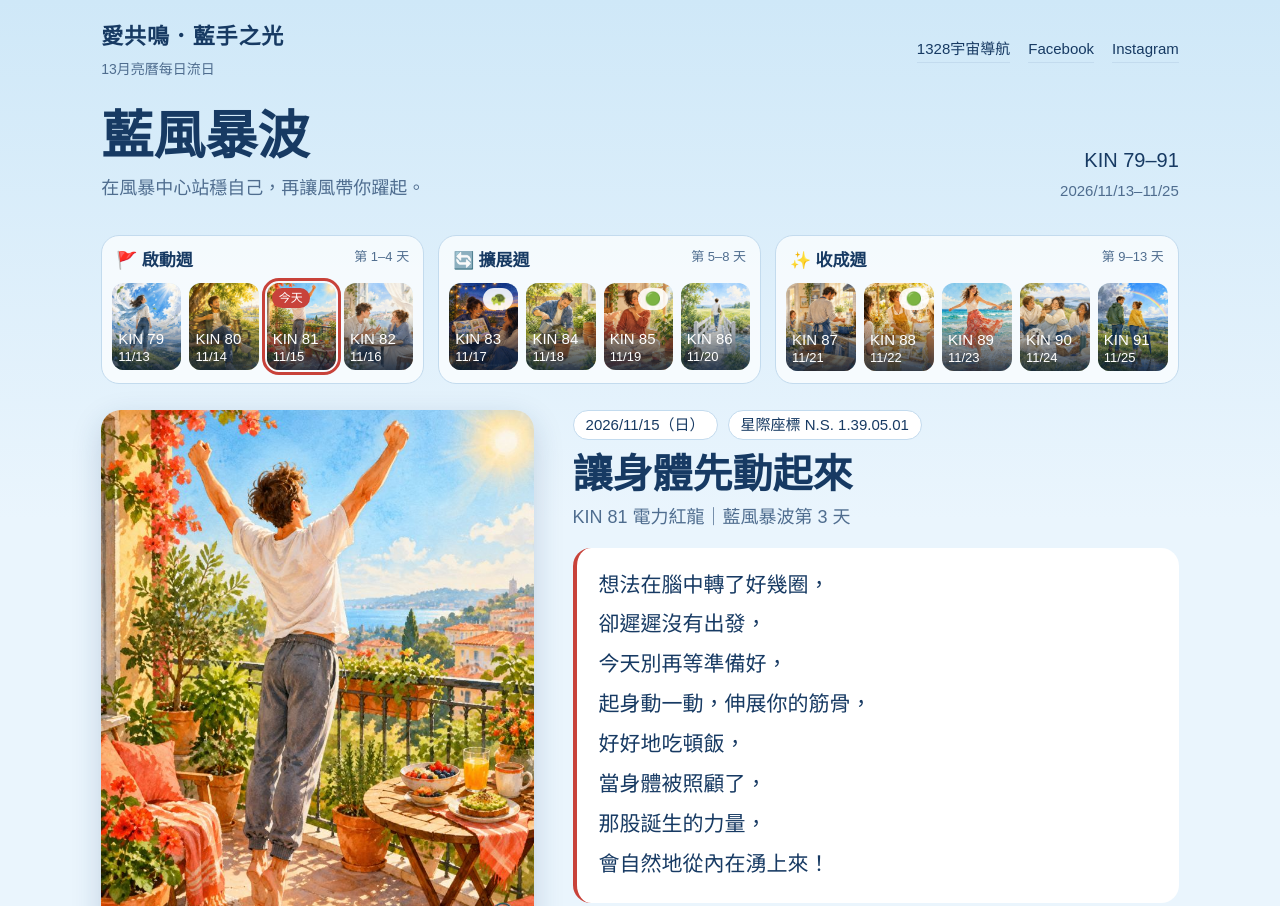
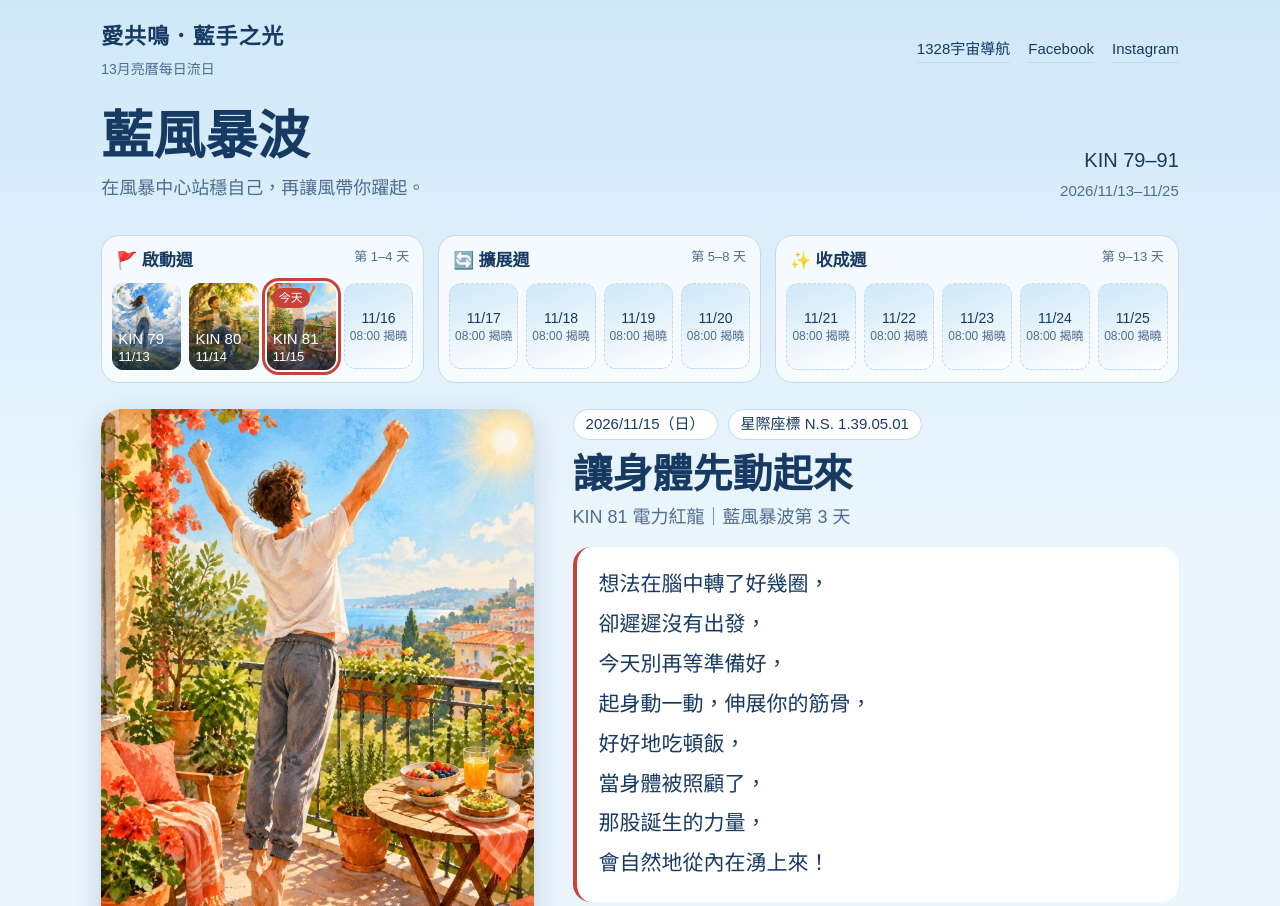
Before and after one commit to Arthur-lovebluehand/daily, a plain HTML site: page index.html in a window 1280 px wide. Shown: the top 906 px of the page. Drawn offline with Linux system fonts and the light colour scheme; a web font is replaced by a local one.

Commit message:
依台灣時間揭曉：早上 08:00 開放當日、晚上 20:30 開放晚上分享
Co-Authored-By: Claude Opus 5.5 <noreply@anthropic.com>
Claude-Session: https://claude.ai/code/session_01Kuy2vrghnppv68knqowrkn

```diff
--- a/index.html
+++ b/index.html
@@ -51,6 +51,10 @@ h1{font-family:"LXGW WenKai TC",serif;font-weight:700;font-size:clamp(34px,5vw,5
 .tile .k{position:absolute;left:0;right:0;bottom:0;padding:16px 6px 5px;background:linear-gradient(transparent,rgba(10,30,55,.82));color:#fff;font-size:13px;line-height:1.25}
 .tile .k b{display:block;font-size:15px;font-weight:400}
 .tile .mk{position:absolute;top:5px;right:5px;font-size:13px;background:rgba(255,255,255,.88);color:#173a63;border-radius:20px;padding:0 7px;line-height:22px}
+.tile.lock{cursor:default;aspect-ratio:4/5;display:grid;place-items:center;background:linear-gradient(160deg,var(--bg2),var(--card));border:1px dashed var(--line);text-align:center}
+.lk{font-size:12px;color:var(--soft);line-height:1.35}
+.lk b{display:block;font-size:14px;color:var(--ink);font-weight:400}
+.eve.wait p{margin:0;color:var(--soft)}
 .tile:hover{transform:translateY(-2px)}
 .tile:focus-visible{outline-color:var(--teal)}
 .tile[aria-current=true]{outline-color:var(--red)}
@@ -123,16 +127,19 @@ const D=[{"kin": 79, "name": "磁性藍風暴", "date": "2026/11/13（五）", "
 const IMG={"79": "img/kin79.jpg", "80": "img/kin80.jpg", "81": "img/kin81.jpg", "82": "img/kin82.jpg", "83": "img/kin83.jpg", "84": "img/kin84.jpg", "85": "img/kin85.jpg", "86": "img/kin86.jpg", "87": "img/kin87.jpg", "88": "img/kin88.jpg", "89": "img/kin89.jpg", "90": "img/kin90.jpg", "91": "img/kin91.jpg"};
 const weeks=[["🚩 啟動週","第 1–4 天",0,4,"w4"],["🔄 擴展週","第 5–8 天",4,8,"w4"],["✨ 收成週","第 9–13 天",8,13,"w5"]];
 const short=s=>s.replace(/（.+）/,'').replace('2026/','');
-const todayKey=(()=>{const t=new Date();return (t.getMonth()+1)+'/'+t.getDate();})();
-const isToday=d=>short(d.date)===todayKey&&new Date().getFullYear()===2026;
+const ymd=d=>d.date.match(/(\d+)\/(\d+)\/(\d+)/).slice(1).map(Number);
+const at=(d,h,m)=>{const [y,mo,da]=ymd(d);return Date.UTC(y,mo-1,da,h-8,m)};
+const mOpen=d=>Date.now()>=at(d,8,0), eOpen=d=>Date.now()>=at(d,20,30);
+const isToday=d=>{const n=Date.now();return n>=at(d,0,0)&&n<at(d,24,0)};
 const strip=document.getElementById('strip'),day=document.getElementById('day');
 const esc=s=>s.replace(/[&<>]/g,c=>({'&':'&amp;','<':'&lt;','>':'&gt;'}[c]));
-strip.innerHTML=weeks.map(w=>`<div class="week"><h3>${w[0]}<span>${w[1]}</span></h3><div class="tiles ${w[4]}">`+
- D.slice(w[2],w[3]).map(d=>`<button class="tile" data-k="${d.kin}" aria-label="KIN ${d.kin} ${d.name}，${short(d.date)}">
+const render=()=>{strip.innerHTML=weeks.map(w=>`<div class="week"><h3>${w[0]}<span>${w[1]}</span></h3><div class="tiles ${w[4]}">`+
+ D.slice(w[2],w[3]).map(d=>!mOpen(d)?`<div class="tile lock" aria-label="${short(d.date)} 早上 8:00 揭曉"><span class="lk"><b>${short(d.date)}</b>08:00 揭曉</span></div>`:`<button class="tile" data-k="${d.kin}" aria-label="KIN ${d.kin} ${d.name}，${short(d.date)}">
  <img src="${IMG[d.kin]}" alt="" loading="lazy">${isToday(d)?'<span class="today">今天</span>':''}${d.sp?`<span class="mk">${d.sp.split(' ')[0]}</span>`:''}
- <span class="k"><b>KIN ${d.kin}</b>${short(d.date)}</span></button>`).join('')+`</div></div>`).join('');
+ <span class="k"><b>KIN ${d.kin}</b>${short(d.date)}</span></button>`).join('')+`</div></div>`).join('');};render();
+let cur=null;const latest=()=>{const o=D.filter(mOpen);return o.length?o[o.length-1]:D[0]};
 function show(k,push){
- const i=D.findIndex(d=>d.kin===k);if(i<0)return;const d=D[i];
+ const i=D.findIndex(d=>d.kin===k);if(i<0||!mOpen(D[i]))return show(latest().kin,false);cur=k;const d=D[i];
  day.innerHTML=`<div class="pic"><img src="${IMG[d.kin]}" alt="KIN ${d.kin} ${d.name} 當日印記意向圖"><div class="cap">當日印記意向圖｜KIN ${d.kin} ${d.name}</div></div>
  <div>
  <div class="meta"><span class="chip">${d.date}</span><span class="chip">星際座標 ${d.coord}</span>${d.sp?`<span class="chip sp">${d.sp}</span>`:''}</div>
@@ -143,19 +150,20 @@ function show(k,push){
  <div class="sec"><h4>☀️ 個人流日的提醒</h4><p class="personal">KIN 7 共鳴藍手走進今天：${esc(d.personal)}</p><p>${esc(d.personalR)}</p></div>
  <div class="sec"><h4>📝 小練習</h4><p>${esc(d.practice)}</p></div>
  <div class="tags">${esc(d.tags)}</div>
- ${d.evening?`<section class="eve"><h3>🌙 晚上的分享</h3><div class="evein"><img src="card/kin${d.kin}.jpg" alt="KIN ${d.kin} ${d.name} 波符圖卡" loading="lazy"><p>${esc(d.evening).replace(/(https:\/\/[^\s<]+)/g,'<a href="$1">$1</a>')}</p></div></section>`:''}
- <div class="pager"><button id="pv" ${i===0?'disabled':''}>← KIN ${i>0?D[i-1].kin:''}</button><button id="nx" ${i===D.length-1?'disabled':''}>KIN ${i<D.length-1?D[i+1].kin:''} →</button></div>
+ ${d.evening&&!eOpen(d)?`<section class="eve wait"><h3>🌙 晚上的分享</h3><p>今晚 20:30 揭曉，晚點再回來看看。</p></section>`:''}${d.evening&&eOpen(d)?`<section class="eve"><h3>🌙 晚上的分享</h3><div class="evein"><img src="card/kin${d.kin}.jpg" alt="KIN ${d.kin} ${d.name} 波符圖卡" loading="lazy"><p>${esc(d.evening).replace(/(https:\/\/[^\s<]+)/g,'<a href="$1">$1</a>')}</p></div></section>`:''}
+ <div class="pager"><button id="pv" ${i===0?'disabled':''}>← KIN ${i>0?D[i-1].kin:''}</button><button id="nx" ${i===D.length-1||!mOpen(D[i+1])?'disabled':''}>KIN ${i<D.length-1?D[i+1].kin:''} →</button></div>
  </div>`;
  strip.querySelectorAll('.tile').forEach(t=>t.setAttribute('aria-current',+t.dataset.k===k));
  const pv=document.getElementById('pv'),nx=document.getElementById('nx');
- if(i>0)pv.onclick=()=>go(D[i-1].kin);if(i<D.length-1)nx.onclick=()=>go(D[i+1].kin);
+ if(i>0)pv.onclick=()=>go(D[i-1].kin);if(i<D.length-1&&mOpen(D[i+1]))nx.onclick=()=>go(D[i+1].kin);
  if(push)try{history.replaceState(null,'','#kin'+k)}catch(e){location.hash='kin'+k}
 }
 function go(k){show(k,true);day.scrollIntoView({behavior:matchMedia('(prefers-reduced-motion:reduce)').matches?'auto':'smooth',block:'start'})}
 strip.addEventListener('click',e=>{const t=e.target.closest('.tile');if(t)go(+t.dataset.k)});
 const fromHash=()=>{const m=location.hash.match(/kin(\d+)/);return m?+m[1]:null};
-const td=D.find(isToday);
-show(fromHash()||(td?td.kin:D[0].kin),false);
+show(fromHash()||latest().kin,false);
+let sig=D.map(d=>+mOpen(d)+''+(+eOpen(d))).join('');
+setInterval(()=>{const n=D.map(d=>+mOpen(d)+''+(+eOpen(d))).join('');if(n!==sig){sig=n;render();show(cur,false)}},60000);
 addEventListener('hashchange',()=>{const k=fromHash();if(k)show(k,false)});
 }
 </script>
```
